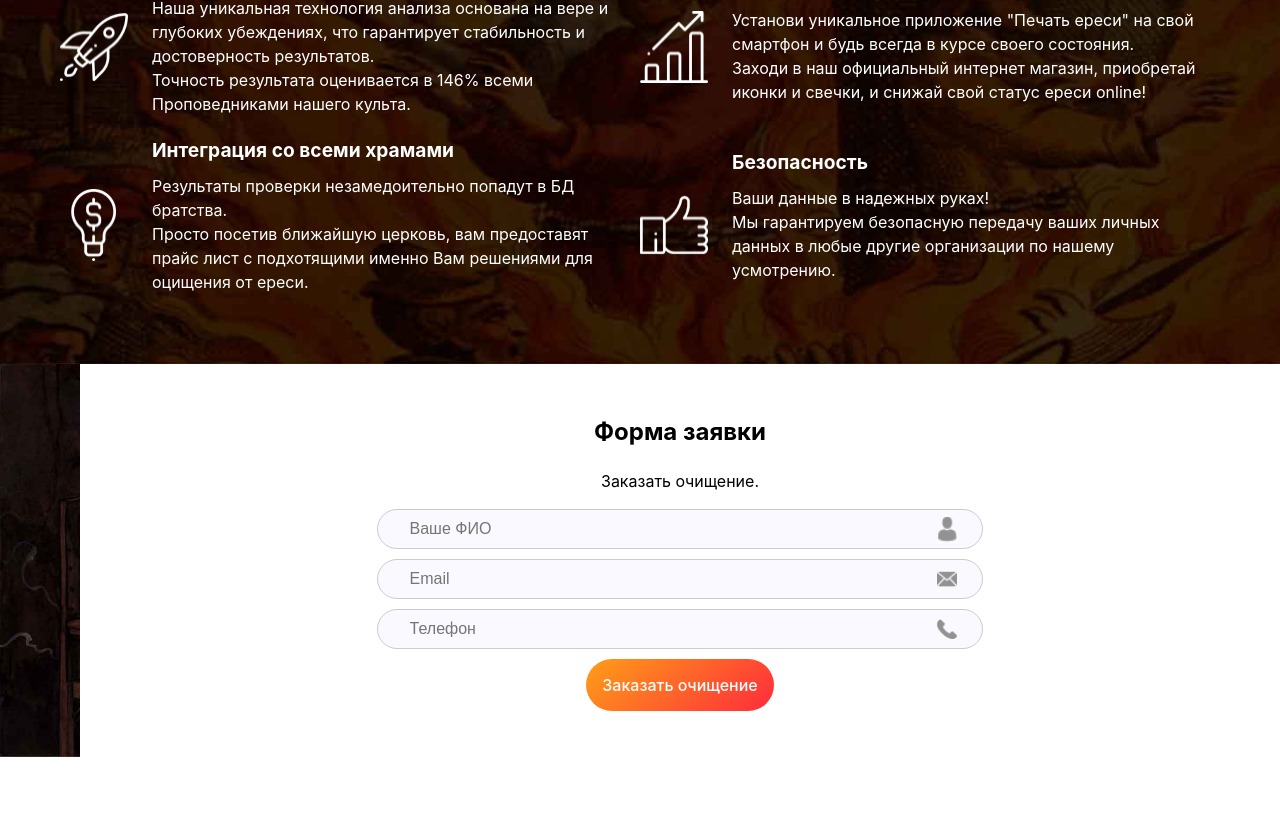
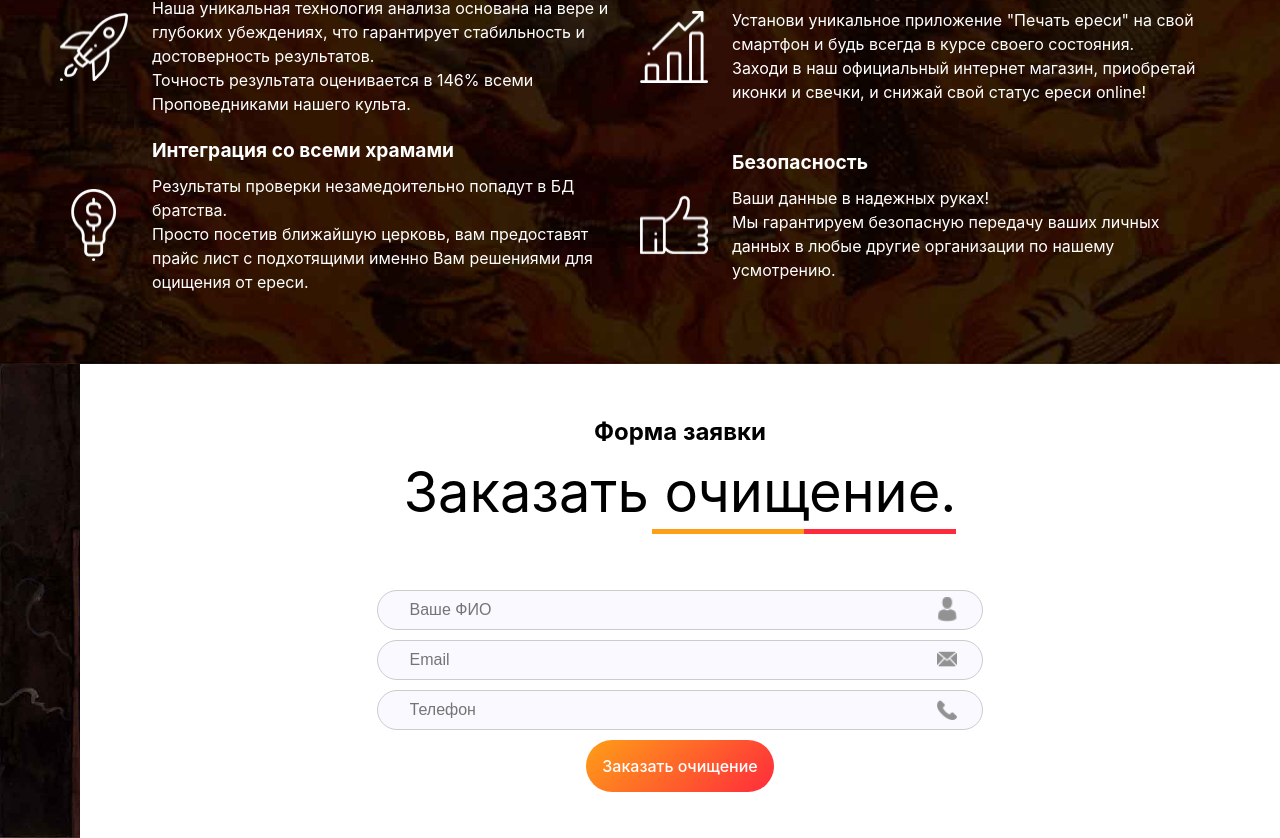
Before and after one commit to SmerchProsto/question-seal, a Vue app: page / in a window 1280 px wide. Shown: the part 1264-2102 px from the top of the page. Before the commit the page ends 2021 px from the top, so only its background shows below. Built offline with nearby package versions, Linux system fonts and the light colour scheme.

Commit message:
first view

```diff
--- a/src/App.vue
+++ b/src/App.vue
@@ -735,6 +735,27 @@ main {
   text-align: center;
 }
 
+.form-wrapper-text h2 {
+  margin-bottom: 0;
+}
+
+.form-wrapper-text p {
+  position: relative;
+  font-size: 3.5em;
+  margin: 0 0 1em 0;
+}
+
+.form-wrapper-text p::after {
+  content: '';
+  position: absolute;
+  bottom: 0;
+  right: 0;
+  display: block;
+  width: 55%;
+  height: 5px;
+  background: var(--gradient-line);
+}
+
 .form-wrapper-fields {
   max-width: 70%;
 }
```
